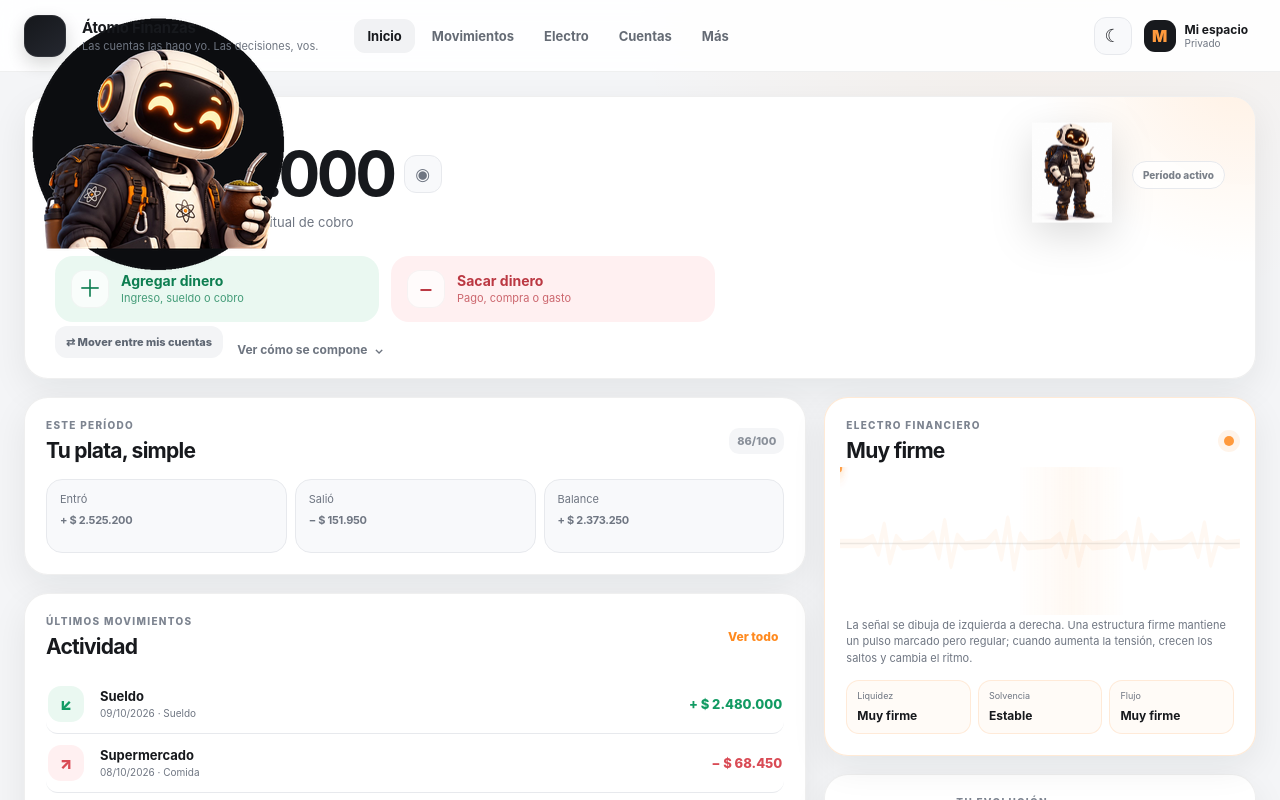
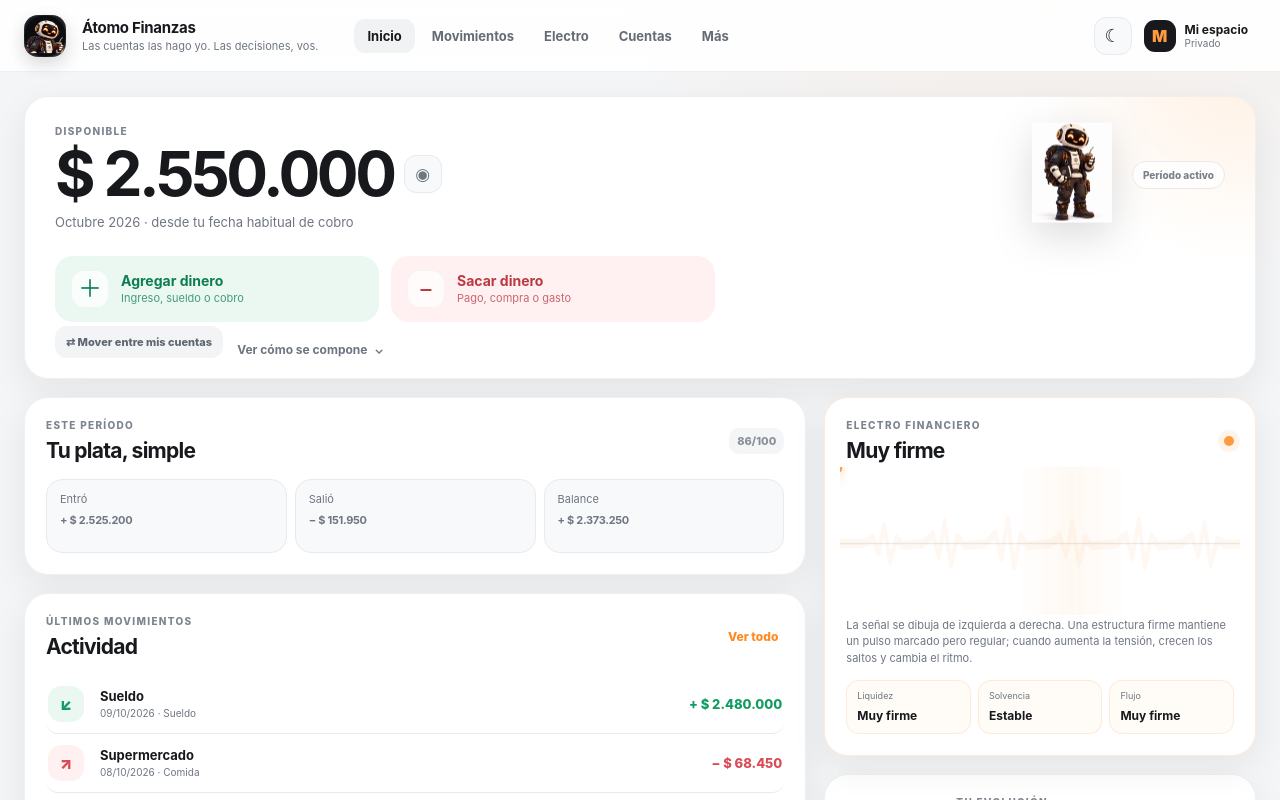
Before and after one commit to hermesarg/atomofinanzas, a Next.js app in the folder web-v2/: page / in a window 1280 px wide. Shown: the top 800 px of the page. Built offline with nearby package versions, Linux system fonts and the light colour scheme.

Commit message:
Ajustar logo de Átomo en la cabecera

```diff
--- a/web-v2/app/globals.css
+++ b/web-v2/app/globals.css
@@ -751,3 +751,16 @@ html[data-theme="light"] .mobile-bottom-nav { background:rgba(255,255,255,.95);
   html[data-theme="dark"] body { background:#0f1115; }
   html[data-theme="light"] body { background:#f6f7f8; }
 }
+
+/* Logo de cabecera con la cara de Átomo */
+.brand-mark {
+  overflow:hidden;
+  padding:0 !important;
+}
+.brand-logo {
+  width:100%;
+  height:100%;
+  object-fit:cover;
+  display:block;
+  border-radius:inherit;
+}
```
